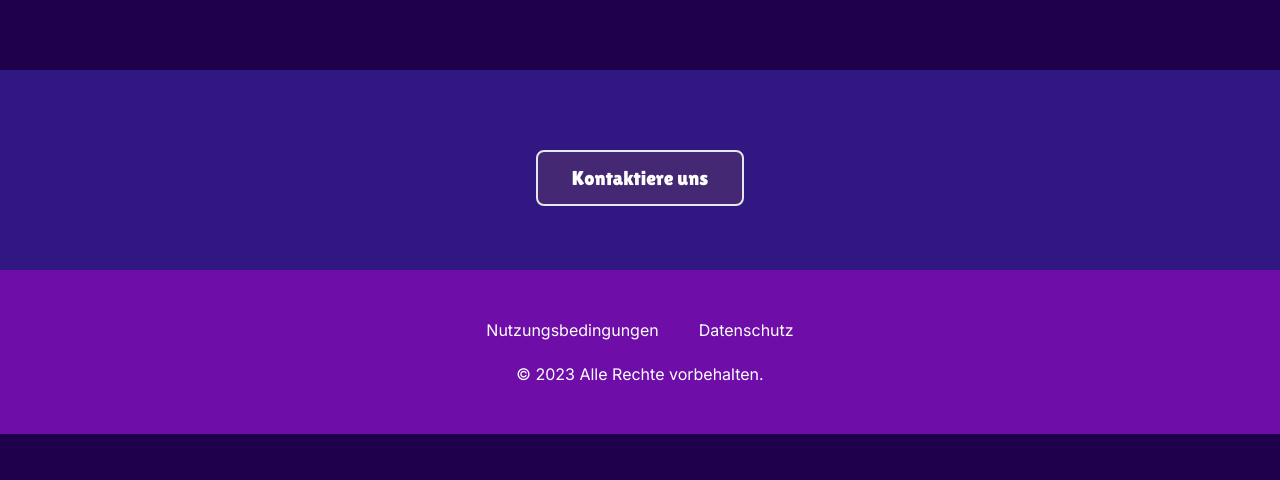
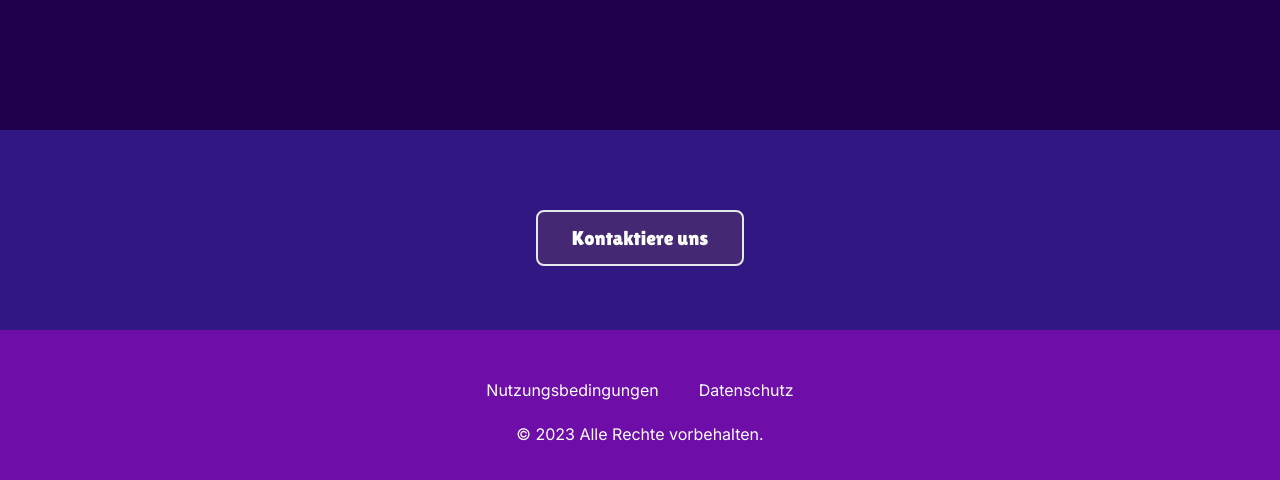
Before and after one commit to Bit-Barron/gamingfingers, a Next.js app: page /products in a window 1280 px wide. Shown: the part 894-1374 px from the top of the page. Before the commit the page ends 1328 px from the top, so only its background shows below. Built offline with nearby package versions, Linux system fonts and the light colour scheme; no server answers.

Commit message:
clean up

```diff
--- a/src/app/kontakt/page.tsx
+++ b/src/app/kontakt/page.tsx
@@ -20,6 +20,10 @@ const Page: React.FC<pageProps> = ({}) => {
   const [telefon, setTelefon] = useState("");
 
   const submit = async () => {
+    if (!nachricht || !email || !betreff) {
+      alert("Bitte füllen Sie alle Felder aus!");
+      return;
+    }
     const res = await axios.post("/api/kontakt", {
       nachricht,
       email,
--- a/src/app/products/page.tsx
+++ b/src/app/products/page.tsx
@@ -220,7 +220,7 @@ const Page: React.FC<pageProps> = ({}) => {
           </div>
         </div>
       </div>
-      <div className="md:mt-[250px]">
+      <div className="md:mt-[310px]">
         <Contact />
 
         <Footer />
```
